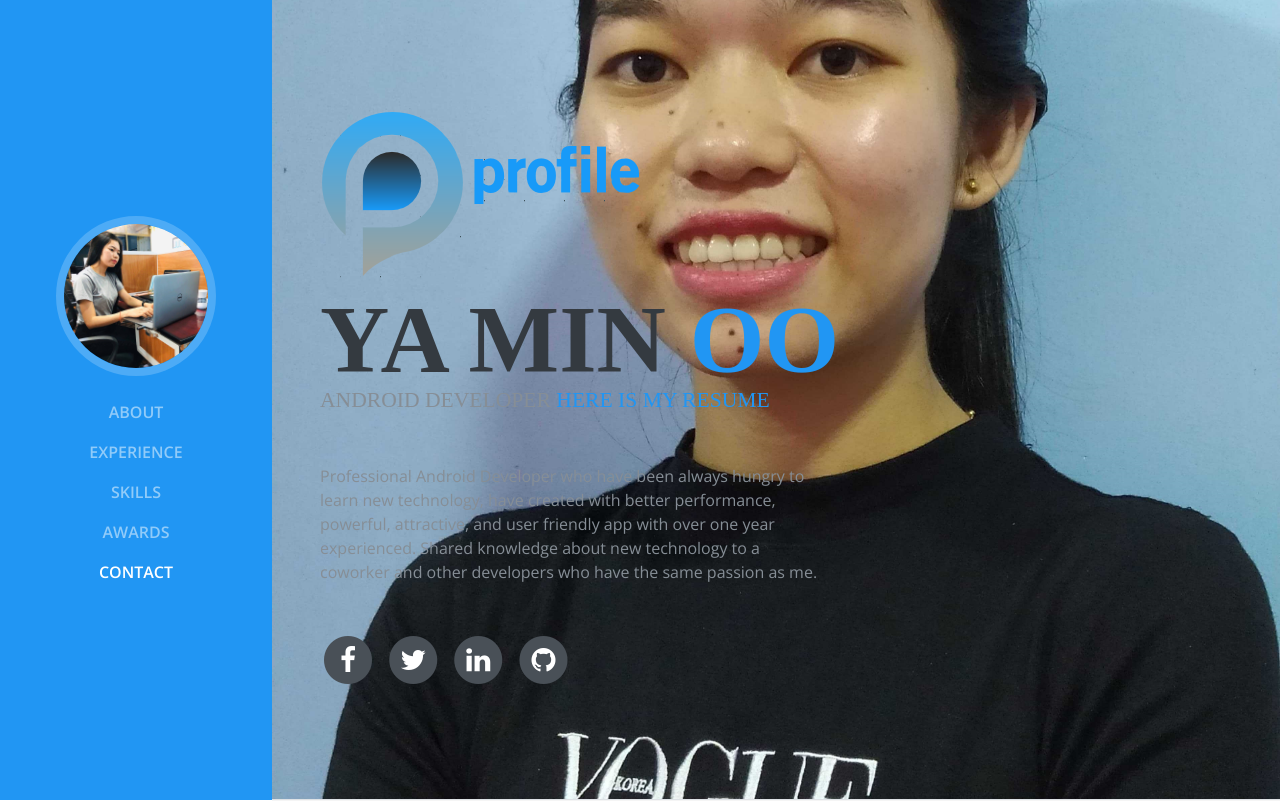
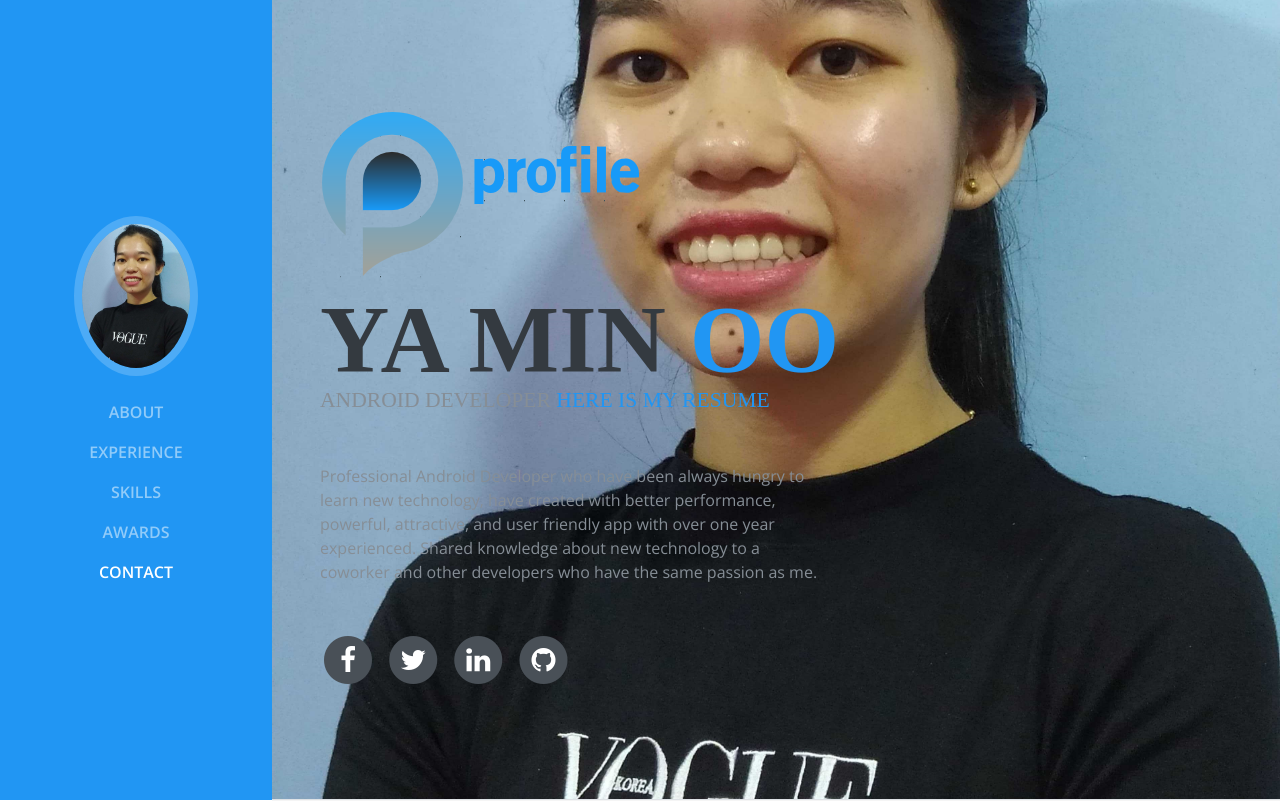
Before and after one commit to yaminoo/yaminoo.github.io, a plain HTML site: page index.html in a window 1280 px wide. Shown: the top 801 px of the page. Drawn offline with nearby package versions, Linux system fonts and the light colour scheme; a web font is replaced by a local one.

Commit message:
Update index.html

```diff
--- a/index.html
+++ b/index.html
@@ -33,7 +33,7 @@ License URL: https://creativecommons.org/licenses/by/4.0/
       <a class="navbar-brand js-scroll-trigger" href="#page-top">
         <span class="d-block d-lg-none  mx-0 px-0"><img src="img/logo-white.png" alt="" class="img-fluid"></span>
         <span class="d-none d-lg-block">
-          <img class="img-fluid img-profile rounded-circle mx-auto mb-2" src="img/profile.jpg" alt="">
+          <img class="img-fluid img-profile rounded-circle mx-auto mb-2" src="img/profile-banner.jpg" alt="">
         </span>
       </a>
         <button class="navbar-toggler" type="button" data-toggle="collapse" data-target="#navbarSupportedContent" aria-controls="navbarSupportedContent" aria-expanded="false" aria-label="Toggle navigation">
```
